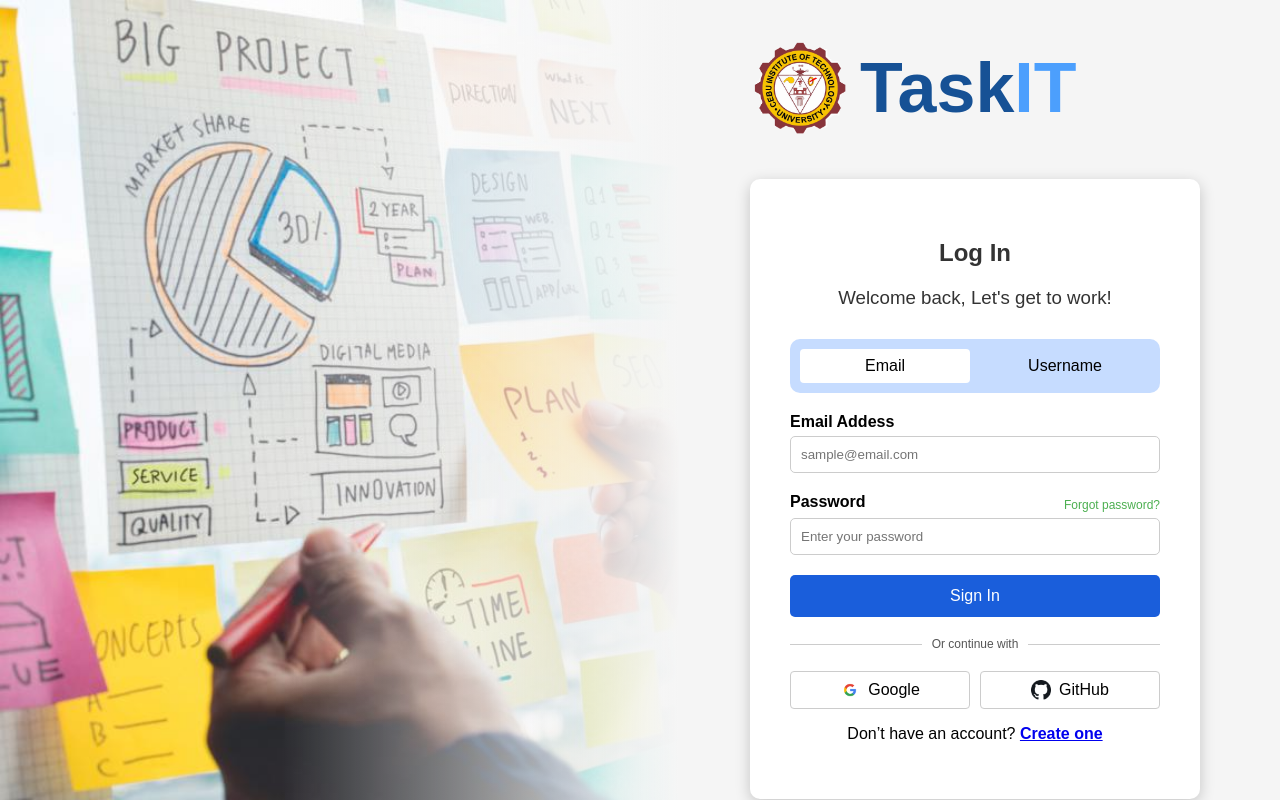
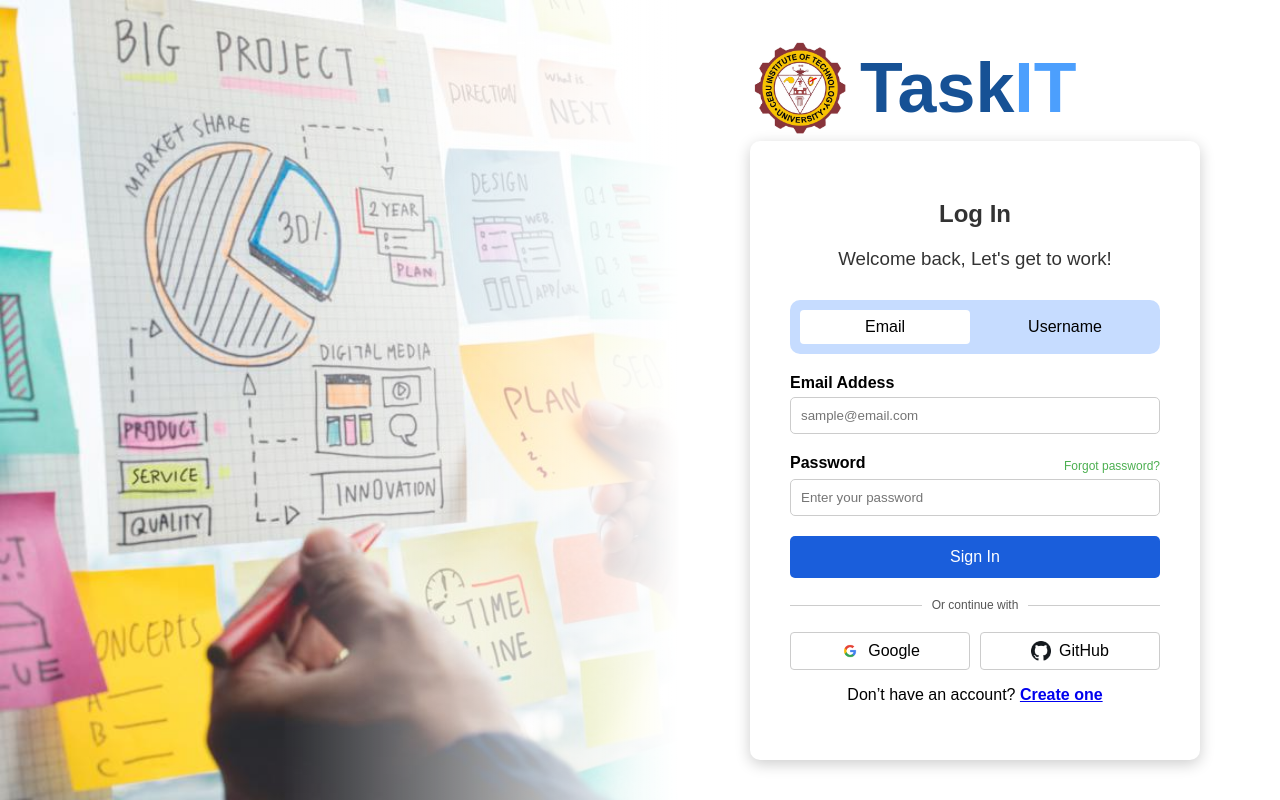
Before and after one commit to AkshayValtanitan/CSIT327-G2-TaskIT, a Django app: page / in a window 1280 px wide. Run offline with Django 5.2, Linux system fonts and the light colour scheme.

Commit message:
feature(taskit): improved_login_update_2

```diff
--- a/login/static/login/css/login.css
+++ b/login/static/login/css/login.css
@@ -33,7 +33,7 @@
     right: 0;
     width: 1000px;
     height: 100%;
-    background: linear-gradient(to right, rgba(245,245,245,0) 0%, rgba(245,245,245,1) 40%);
+    background: linear-gradient(to right, rgba(214, 214, 214, 0) 0%, rgb(255, 255, 255) 40%);
     pointer-events: none;
 }
 
@@ -94,6 +94,11 @@
     width: 450px;
     margin-right: 80px;
     z-index: 1;
+}
+
+h1 {
+    margin: 0;
+    padding: 0;
 }
 
 h2 {
--- a/login/templates/login.html
+++ b/login/templates/login.html
@@ -1,11 +1,12 @@
 {% load static %}
+{% load tz %}
 <!DOCTYPE html>
 <html lang="en">
 <head>
     <meta charset="UTF-8">
     <meta name="viewport" content="width=device-width, initial-scale=1.0">
     <title>Login - TaskIt</title>
-    <link rel="stylesheet" href="{% static 'login/css/login.css' %}?v=2">
+    <link rel="stylesheet" href="{% static 'login/css/login.css' %}?v={% now 'U' %}">
 </head>
 <body>
 <!-- <img  src="{% static 'login/images/login_bg.jpg' %}" alt="backgroundimage"> -->
```
